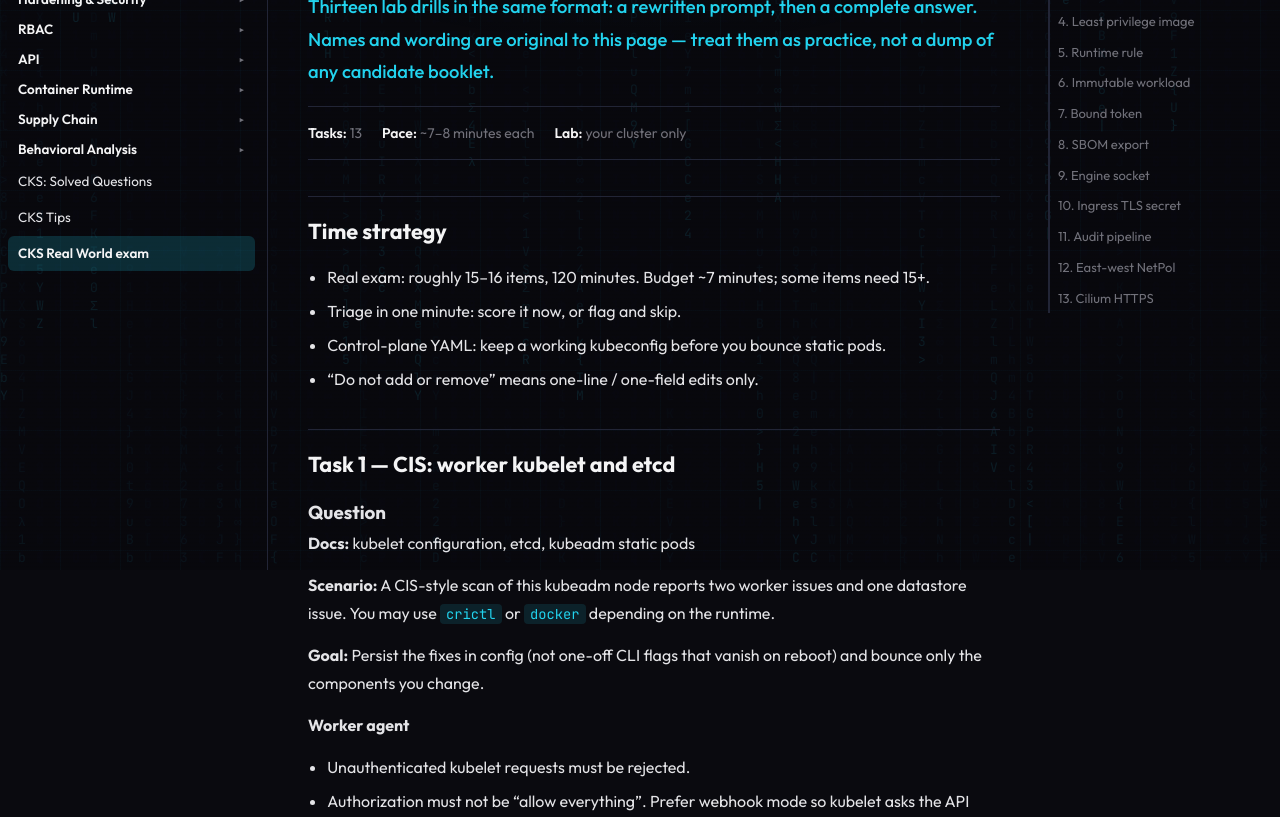
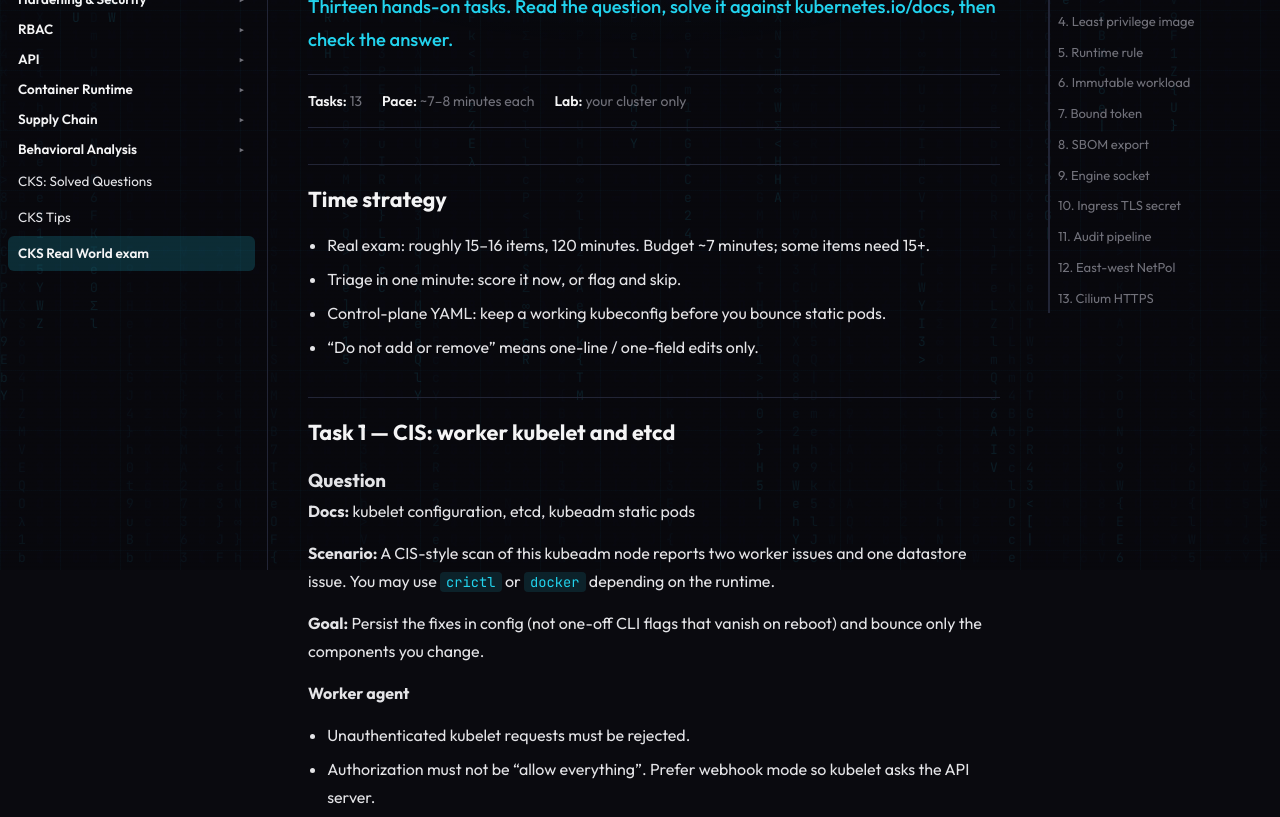
Before and after one commit to hieunguyen0202/hieu-profile, a website: page public/blog/cks-exam/real-world-exam/index.html in a window 1280 px wide. Shown: the part 230-1047 px from the top of the page. Drawn offline with Linux system fonts and the light colour scheme.

Commit message:
docs(cks): drop Real World exam disclaimer from the lede

```diff
--- a/public/blog/cks-exam/real-world-exam/index.html
+++ b/public/blog/cks-exam/real-world-exam/index.html
@@ -42,7 +42,7 @@
       </div>
 
       <h1>CKS Real World exam — Questions and Answers</h1>
-      <p class="lede">Thirteen lab drills in the same format: a rewritten prompt, then a complete answer. Names and wording are original to this page — treat them as practice, not a dump of any candidate booklet.</p>
+      <p class="lede">Thirteen hands-on tasks. Read the question, solve it against kubernetes.io/docs, then check the answer.</p>
 
       <div class="docs-meta">
         <span><strong>Tasks:</strong> 13</span>
```
